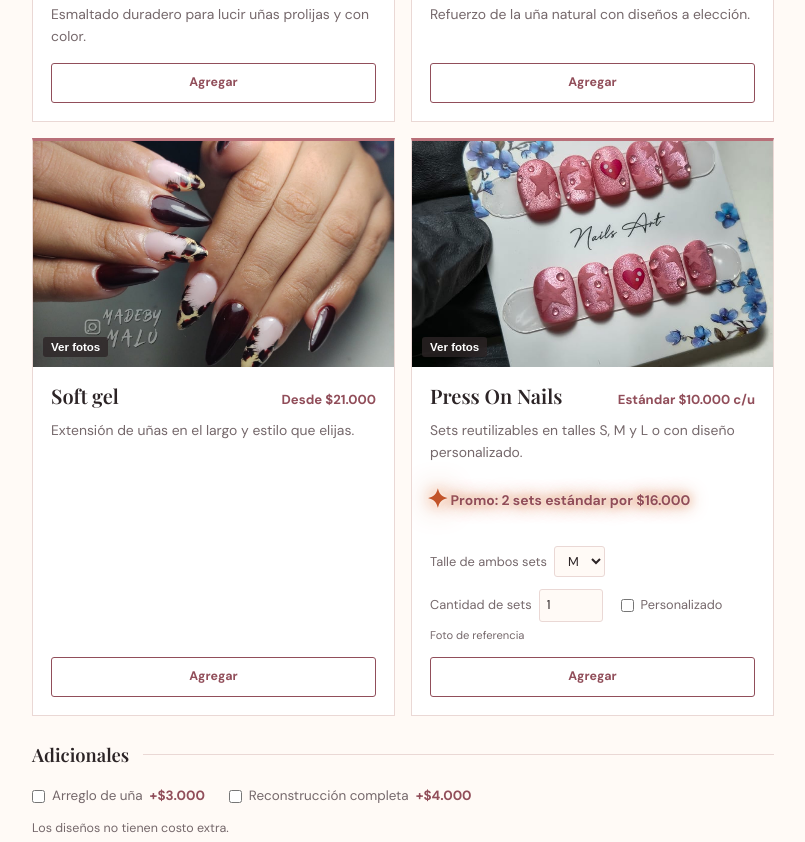
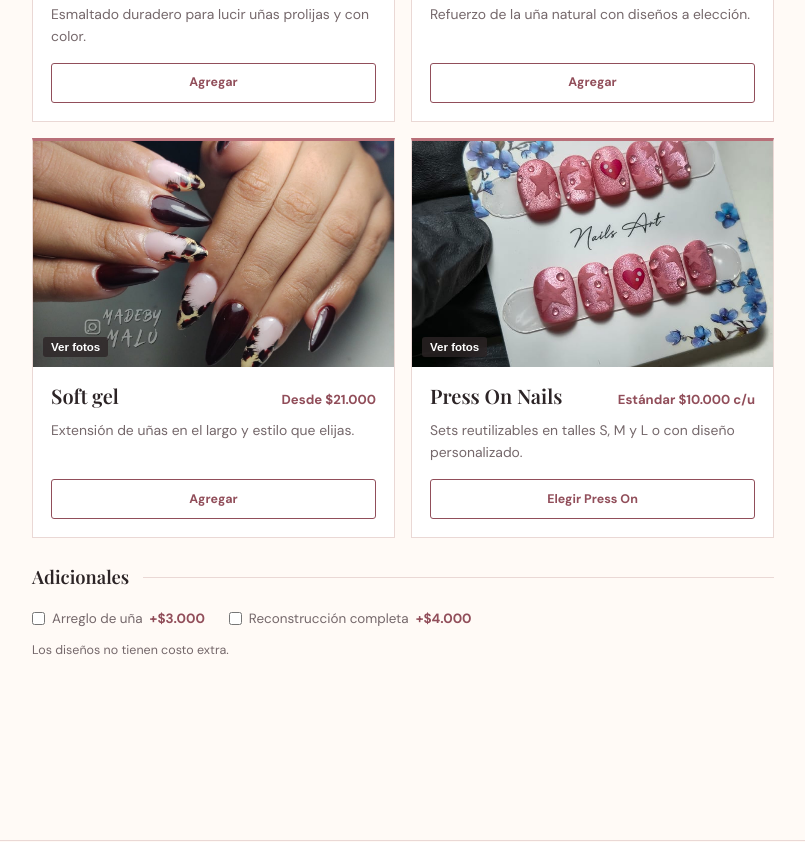
Before and after one commit to marcefloyd/made-by-malu, a plain HTML site: page turno.html in a window 1280 px wide. Shown: the part 797-1639 px from the top of the page, without its empty margins (56-861 px from the left). Drawn offline with nearby package versions, Linux system fonts and the light colour scheme.

Commit message:
Ajusta selección de Press On y restaura WhatsApp de contacto

```diff
--- a/css/turno.css
+++ b/css/turno.css
@@ -27,10 +27,12 @@
 .service-add { background: transparent; border: 1px solid var(--rose-dark); border-radius: 3px; color: var(--rose-dark); cursor: pointer; font: inherit; font-size: .78rem; font-weight: 700; margin-top: auto; min-height: 40px; padding: 9px 14px; transition: background .2s, color .2s; }
 .service-add:hover, .service-add:focus-visible, .booking-service.is-selected .service-add { background: var(--rose-dark); color: var(--white); }
 .press-on-options { align-items: center; display: flex; flex-wrap: wrap; gap: 12px 18px; margin: -2px 0 10px; }
+.booking-service-content [hidden] { display: none; }
 .press-on-options label { align-items: center; color: var(--muted); display: flex; font-size: .8rem; gap: 7px; }
 .press-on-options select { background: var(--cream); border: 1px solid var(--line); border-radius: 3px; color: var(--ink); font: inherit; padding: 5px 9px; }
 .press-on-options input[type="number"] { background: var(--cream); border: 1px solid var(--line); border-radius: 3px; color: var(--ink); font: inherit; padding: 5px 7px; width: 64px; }
 .booking-service-content .press-on-promo { align-self: flex-start; color: var(--autumn-red); font-size: .78rem; margin: -8px 0 12px; width: fit-content; }
+.booking-service-content > .press-on-delivery { background: var(--blush); border-left: 3px solid var(--rose-dark); color: var(--ink); font-size: .76rem; line-height: 1.45; margin: 0 0 14px; min-height: 0; padding: 9px 10px; }
 .press-on-custom input, .booking-extras input { accent-color: var(--rose-dark); }
 .booking-service-content .reference-note { color: var(--muted); font-size: .7rem; margin: -5px 0 12px; }
 
--- a/js/turno.js
+++ b/js/turno.js
@@ -127,10 +127,23 @@ function renderSummary() {
 
     serviceCards.forEach((card) => {
         const selected = selectedServices.has(card.dataset.serviceId);
+        const pressOn = card.dataset.serviceId === 'press-on';
+        const configuring = pressOn && card.classList.contains('is-configuring');
         const addButton = card.querySelector('.service-add');
+        const pressOnPromo = card.querySelector('.press-on-promo');
+        const pressOnOptions = card.querySelector('.press-on-options');
+        const deliveryNote = card.querySelector('.press-on-delivery');
+        const referenceNote = card.querySelector('.reference-note');
         card.classList.toggle('is-selected', selected);
         addButton.setAttribute('aria-pressed', String(selected));
-        addButton.textContent = selected ? 'Quitar' : 'Agregar';
+        if (pressOn) {
+            addButton.setAttribute('aria-expanded', String(configuring));
+            pressOnPromo.hidden = !configuring;
+            pressOnOptions.hidden = !configuring;
+            deliveryNote.hidden = !configuring;
+            referenceNote.hidden = !configuring;
+        }
+        addButton.textContent = selected ? 'Quitar' : pressOn ? configuring ? 'Agregar al pedido' : 'Elegir Press On' : 'Agregar';
     });
 }
 
@@ -141,6 +154,9 @@ function removeItem(item) {
         if (input) input.checked = false;
     } else {
         selectedServices.delete(item.id);
+        if (item.id === 'press-on') {
+            serviceCards.find((card) => card.dataset.serviceId === item.id)?.classList.remove('is-configuring');
+        }
     }
     renderSummary();
 }
@@ -150,8 +166,14 @@ serviceCards.forEach((card) => {
     const serviceId = card.dataset.serviceId;
 
     addButton.addEventListener('click', () => {
+        if (serviceId === 'press-on' && !selectedServices.has(serviceId) && !card.classList.contains('is-configuring')) {
+            card.classList.add('is-configuring');
+            renderSummary();
+            return;
+        }
         if (selectedServices.has(serviceId)) {
             selectedServices.delete(serviceId);
+            card.classList.remove('is-configuring');
         } else {
             selectedServices.set(serviceId, getServiceData(card));
         }
@@ -256,7 +278,7 @@ requestForm.addEventListener('submit', (event) => {
         'Entiendo que la fecha y el horario quedan pendientes de confirmación.'
     ].filter(Boolean).join('\n');
 
-    const whatsappUrl = `https://wa.me/5491164639977?text=${encodeURIComponent(message)}`;
+    const whatsappUrl = `https://wa.me/5491171201087?text=${encodeURIComponent(message)}`;
     requestDialog.close();
     window.location.assign(whatsappUrl);
 });
--- a/turno.html
+++ b/turno.html
@@ -74,8 +74,9 @@
                         <div class="booking-service-content">
                             <div class="booking-service-heading"><h3>Press On Nails</h3><span class="press-on-price">Estándar $10.000 c/u</span></div>
                             <p>Sets reutilizables en talles S, M y L o con diseño personalizado.</p>
-                            <p class="press-on-promo promo-badge">Promo: 2 sets estándar por $16.000</p>
-                            <div class="press-on-options">
+                            <p class="press-on-promo promo-badge" id="press-on-promo" hidden>Promo: 2 sets estándar por $16.000</p>
+                            <p class="press-on-delivery" id="press-on-delivery" hidden><strong>Entrega:</strong> No hacemos envíos. Coordinamos un punto de encuentro por WhatsApp.</p>
+                            <div class="press-on-options" id="press-on-options" hidden>
                                 <label>Talle de ambos sets
                                     <select class="press-on-size" aria-label="Talle de Press On">
                                         <option value="S">S</option>
@@ -88,8 +89,8 @@
                                 </label>
                                 <label class="press-on-custom"><input class="press-on-custom-input" type="checkbox"> Personalizado</label>
                             </div>
-                            <p class="reference-note">Foto de referencia</p>
-                            <button class="service-add" type="button" aria-pressed="false">Agregar</button>
+                            <p class="reference-note" id="press-on-reference" hidden>Foto de referencia</p>
+                            <button class="service-add" type="button" aria-pressed="false" aria-expanded="false" aria-controls="press-on-promo press-on-delivery press-on-options press-on-reference">Elegir Press On</button>
                         </div>
                     </article>
                 </div>
```
